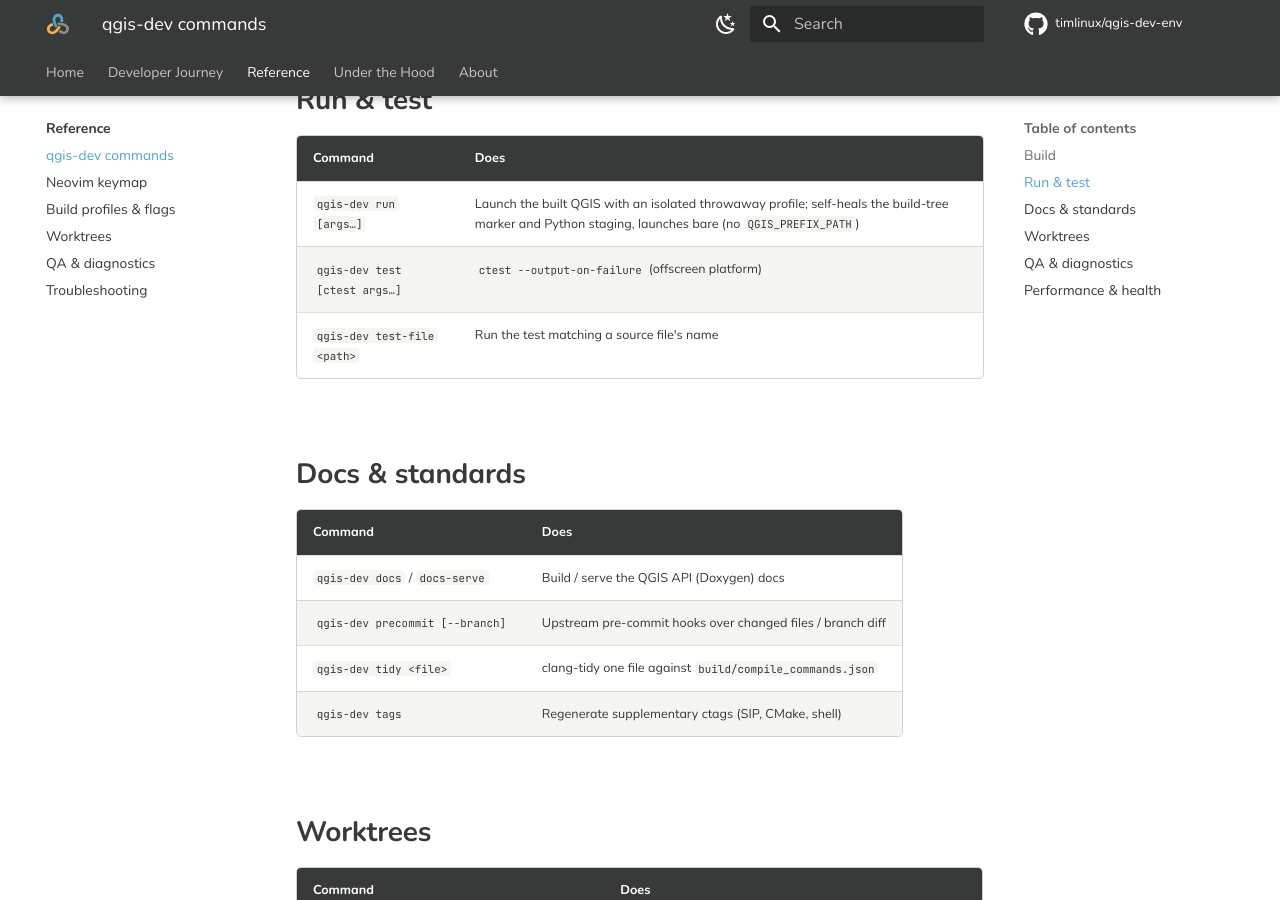
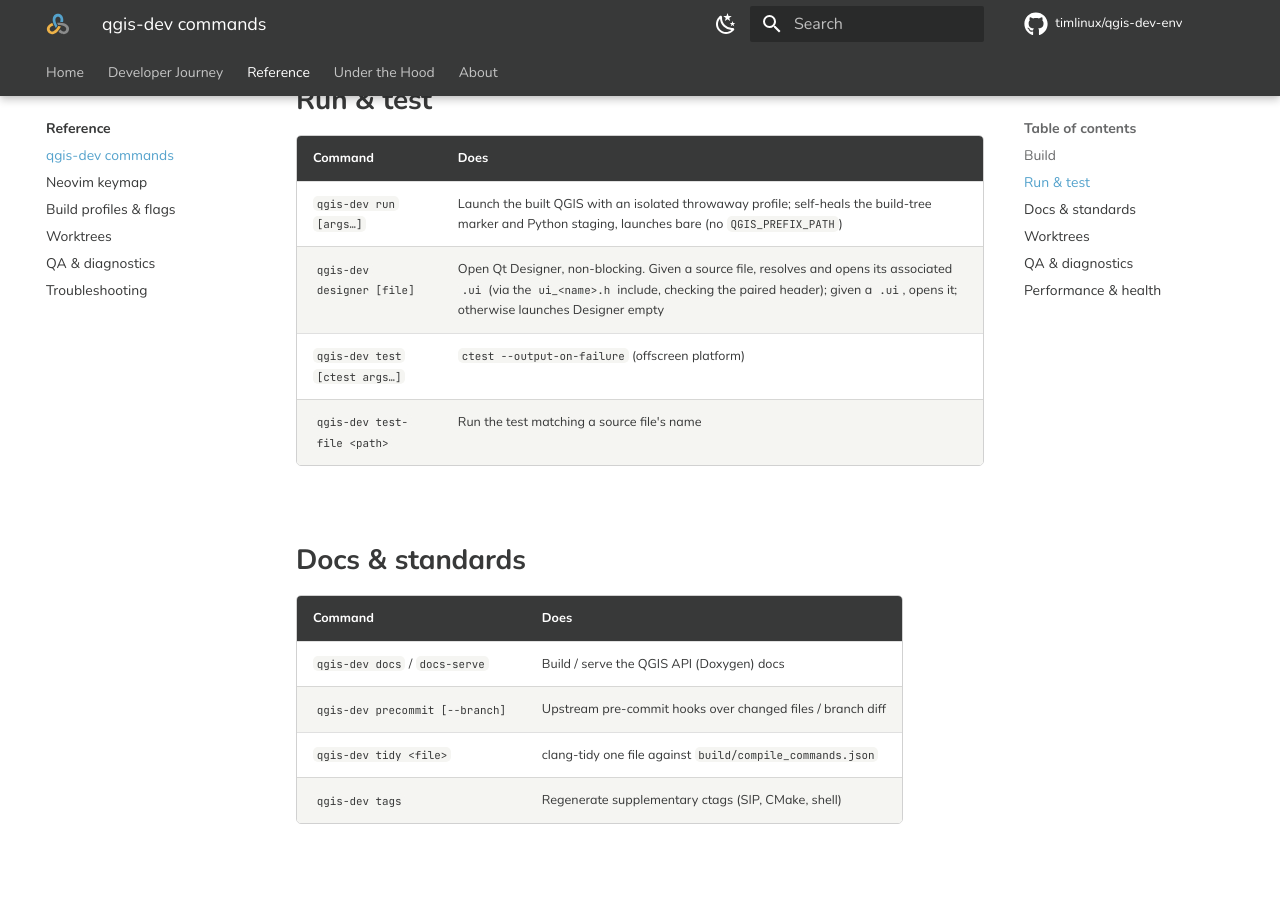
Before and after one commit to vikineema/qgis-dev-env, an MkDocs documentation site: the page built from docs/reference/qgis-dev.md, in a window 1280 px wide and 900 px high, scrolled down 879 px. Built offline with MkDocs 1.6.1 and Material for MkDocs 9.7.7, drawn with Linux system fonts in a browser that asks for light colours; comment, search, counter and statistics services are not loaded.

Commit message:
feat: qgis-dev designer — non-blocking Qt Designer, context-aware .ui open
Provision qt6.qttools in the devshell (Designer/Linguist/Assistant).
'qgis-dev designer [file]' launches Designer detached (setsid); given a
source file it resolves the associated .ui from the ui_<name>.h include
(checking the paired .cpp/.h), with a basename fallback. nix run
.#designer and <leader>pu (opens the current file's .ui). Docs, keymap,
spec FR-E10, PACKAGES and changelog updated.

```diff
--- a/docs/reference/qgis-dev.md
+++ b/docs/reference/qgis-dev.md
@@ -25,6 +25,7 @@ Neovim menu. Run from anywhere inside a QGIS checkout or worktree.
 | Command | Does |
 |---|---|
 | `qgis-dev run [args…]` | Launch the built QGIS with an isolated throwaway profile; self-heals the build-tree marker and Python staging, launches bare (no `QGIS_PREFIX_PATH`) |
+| `qgis-dev designer [file]` | Open Qt Designer, non-blocking. Given a source file, resolves and opens its associated `.ui` (via the `ui_<name>.h` include, checking the paired header); given a `.ui`, opens it; otherwise launches Designer empty |
 | `qgis-dev test [ctest args…]` | `ctest --output-on-failure` (offscreen platform) |
 | `qgis-dev test-file <path>` | Run the test matching a source file's name |
 
```
Also changed, not shown: CHANGELOG.md (+4 -0 lines), PACKAGES.md (+1 -0 lines), SPECIFICATION.md (+1 -0 lines), docs/getting-started/05-neovim.md (+1 -1 lines), docs/reference/keymap.md (+1 -0 lines), 3 other files.
